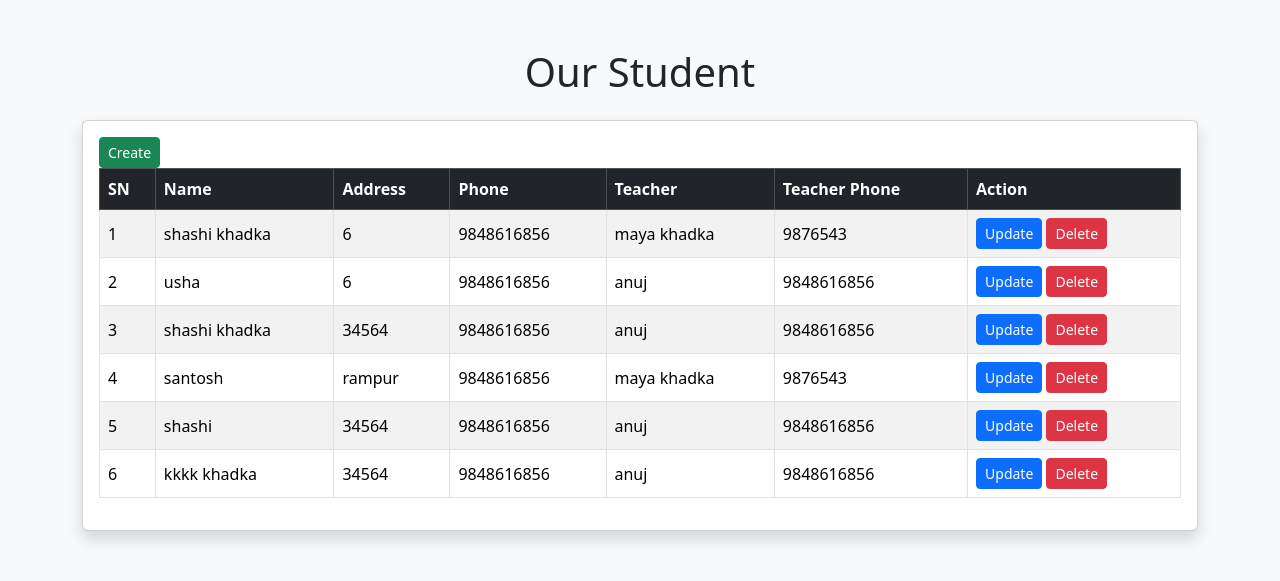
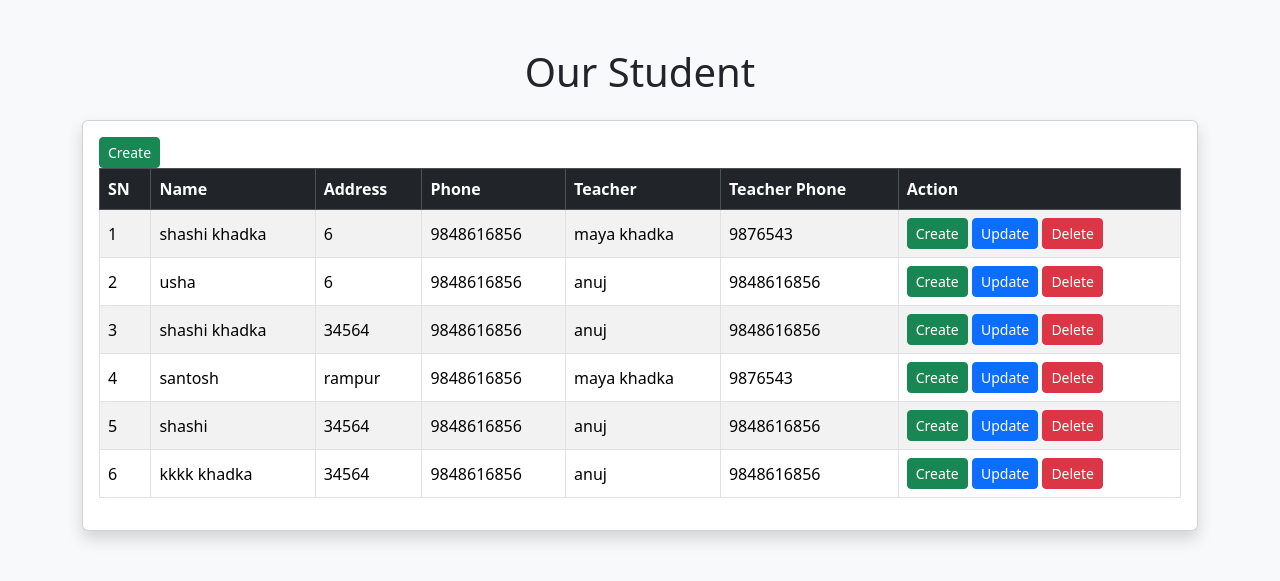
Before and after one commit to khadkashashi/Learning-Django, a Django app: page /student/list in a window 1280 px wide. Shown: the top 581 px of the page. Run offline with Django 5.2, Linux system fonts and the light colour scheme; data comes from the database, SQL or seed files in the repository; both versions use the stored data as it was after the commit.

Commit message:
student CRUD operation

```diff
--- a/school/templates/student/index.html
+++ b/school/templates/student/index.html
@@ -15,7 +15,7 @@
 
     <div class="card shadow">
         <div class="card-body">
-            <a href=""> <button class="btn btn-success btn-sm"> Create </button> </a>
+           <a href="{% url 'student-create' %}"> <button class="btn btn-success btn-sm">Create</button></a>
 
             <div class="table-responsive">
                 <table class="table table-bordered table-hover table-striped align-middle">
@@ -42,8 +42,9 @@
                             <td> {{i.class_teacher.phone}}</td>
 
                             <td>
+                                   <a href="{% url 'student-create' %}"> <button class="btn btn-success btn-sm">Create</button></a>
                                    <a href="{% url 'student-update' i.id %}"> <button class="btn btn-primary btn-sm"> Update </button></a>
-                                    <a href=""> <button class="btn btn-danger btn-sm"> Delete </button></a>
+                                   <a href="{% url 'student-delete' i.id %}"> <button class="btn btn-danger btn-sm"> Delete </button></a>
                             </td>
                         </tr>
                         {% empty %}
--- a/school/urls.py
+++ b/school/urls.py
@@ -1,10 +1,11 @@
 from django.urls import path
-from school.views import student_list, student_create, student_update
+from school.views import student_list, student_create, student_update, student_delete
 
 urlpatterns = [
     path('list',student_list,name="student-list"),
     path('create',student_create,name="student-create"),
     path('update/<int:id>',student_update,name="student-update"),
+    path('delete/<int:id>',student_delete,name="student-delete"),
 
 
 ]
--- a/school/views.py
+++ b/school/views.py
@@ -37,3 +37,9 @@ def student_update(request, id):
         "form":form
     }
     return render(request, 'student/update.html', context)
+
+
+def student_delete(request, id):
+    student = Student.objects.get(id=id)
+    student.delete()
+    return redirect('/student/list')
```
Also changed, not shown: school/templates/student/delete.html (added, +7 -0 lines), db.sqlite3.
